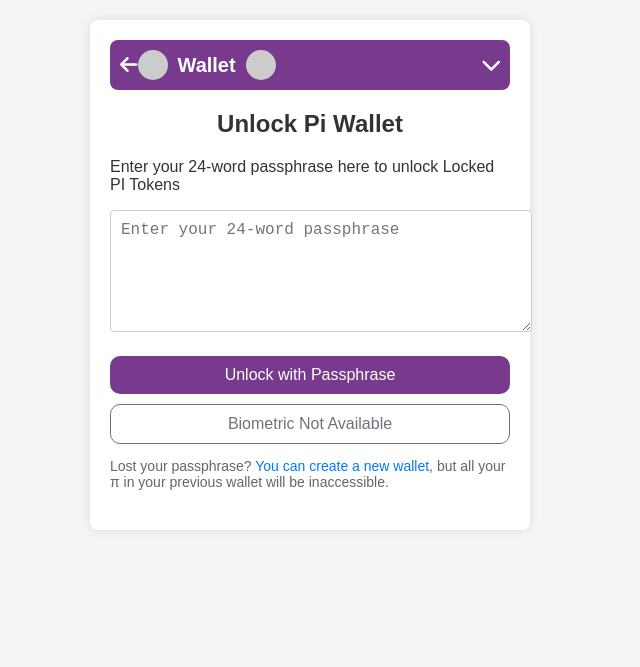
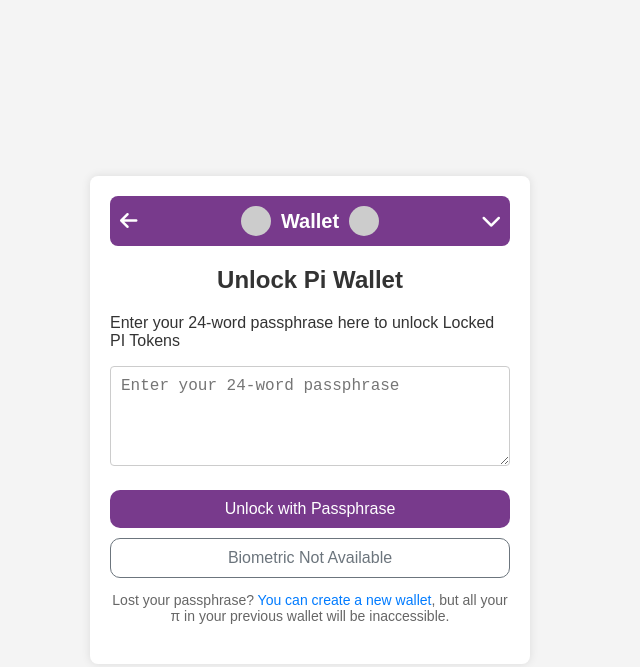
Before and after one commit to Theblackdevil/html-starter, a website: page index.html in a window 1280 px wide. Shown: the whole page, without its empty margins (330-970 px from the left). Drawn offline with Linux system fonts and the light colour scheme.

Commit message:
replacement

```diff
--- a/index.html
+++ b/index.html
@@ -12,6 +12,10 @@
             color: #333;
             padding: 20px;
             margin: 0;
+            display: flex;
+            justify-content: center;
+            align-items: center;
+            min-height: 100vh;
         }
         .container {
             background-color: #fff;
@@ -19,7 +23,7 @@
             border-radius: 8px;
             box-shadow: 0 0 10px rgba(0, 0, 0, 0.1);
             max-width: 400px;
-            margin: 0 auto;
+            width: 100%;
         }
         .navigation {
             display: flex;
@@ -43,12 +47,12 @@
         .navigation .wallet-text {
             font-size: 20px;
             font-weight: bold;
-            text-align: center;
-            flex-grow: 1; /* Centers the text */
             color: #fff; /* White color for text */
             display: flex;
             align-items: center;
+            justify-content: center;
             gap: 10px; /* Space between logo and text */
+            flex-grow: 1; /* Centers the text and placeholders */
         }
         h1 {
             font-size: 24px;
@@ -63,6 +67,7 @@
             border: 1px solid #ccc;
             border-radius: 4px;
             font-size: 16px;
+            box-sizing: border-box; /* Ensures padding doesn't affect width */
         }
         .button {
             display: block;
@@ -88,6 +93,7 @@
             font-size: 14px;
             color: #666;
             margin-bottom: 20px;
+            text-align: center; /* Centered the text */
         }
         .warning a {
             color: #007bff; /* Blue */
```
